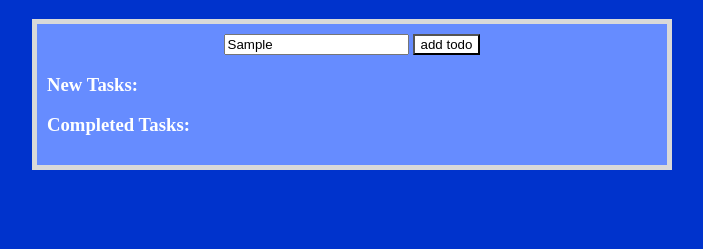
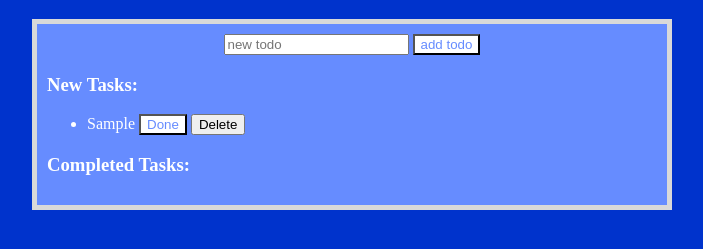
Before and after one commit to ryantussing/Todolist-CS2-2021, a plain HTML site: page index.html in a window 1280 px wide. Both pictures are taken after typing "Sample" into the empty fields and a click on the button "add todo". Shown: the part 61-310 px from the top of the page, without its empty margins (288-991 px from the left). Drawn offline with Linux system fonts and the light colour scheme.

Commit message:
3rd edits

```diff
--- a/client.js
+++ b/client.js
@@ -2,27 +2,26 @@ console.log("hello world")
 
 // create variable for button element
 let button = document.getElementById('addTodo')
-// link the button to the action of the function
-button.onclick = addTodo
-
 let textBox = document.getElementById('userInput')
 let list = document.getElementById('list')
 let completed = document.getElementById('completed')
-
+// link the button to the action of the function
+button.onclick = addTodo
 
 function addTodo() {
     console.log("button clicked")
     // button.style.backgroundColor = 'red'
     // get new text from textbox
     let newTodoText = textBox.value
-    //create new list item
-    let newTodo = document.createElement('li')
-    newTodo.innerHTML = newTodoText
-    //put list item in list
-    if (textBox.value = ' ' || textBox.value = '' ) {
+    if (newTodoText != ' ' && newTodoText != '') {
+        //create new list item
+        let newTodo = document.createElement('li')
+        newTodo.innerHTML = `${newTodoText} <button id='taskButton' onclick='markAsDone(event)'>Done</button>
+        <button id='deleteButton' onclick='deleteTodo(event)'>Delete</button>`
+        //put list item in list
         list.append(newTodo)
+        textBox.value = ''
     }
-    textBox.value = ''
 }
 
 // variable for h1
@@ -34,3 +33,20 @@ function changeColor() {
     // set color of text to yellow
     h1.style.color = 'yellow'
 }
+
+function markAsDone (event) {
+    console.log('todo done')
+    let todo = event.target.parentElement
+    todo.style.color = 'darkgrey'
+    todo.innerHTML = `<button id='deleteButton' onclick='deleteTodo(event)'>Delete</button>`
+    completed.append(todo)
+    let doneButton = event.target
+    doneButton.remove()
+
+}
+
+function deleteTodo(event) {
+    console.log('hello')
+    let deleteButton = event.target.parentElement
+    deleteButton.remove()
+}
--- a/style.css
+++ b/style.css
@@ -16,12 +16,22 @@ h3 {
     text-align: left;
 }
 
+ul {
+    text-align: left;
+}
+
 #addTodo {
     background-color: white;
+    color: rgb(102, 140, 255);
 }
 #addTodo:hover {
     background-color: rgba(211, 211, 211, 1);
 }
 #addTodo:active {
-    background-color: red;
+    background-color: rgb(0, 51, 204);
 }
+
+#taskButton {
+    color: rgb(102, 140, 255);
+    background-color: white;
+}
```
